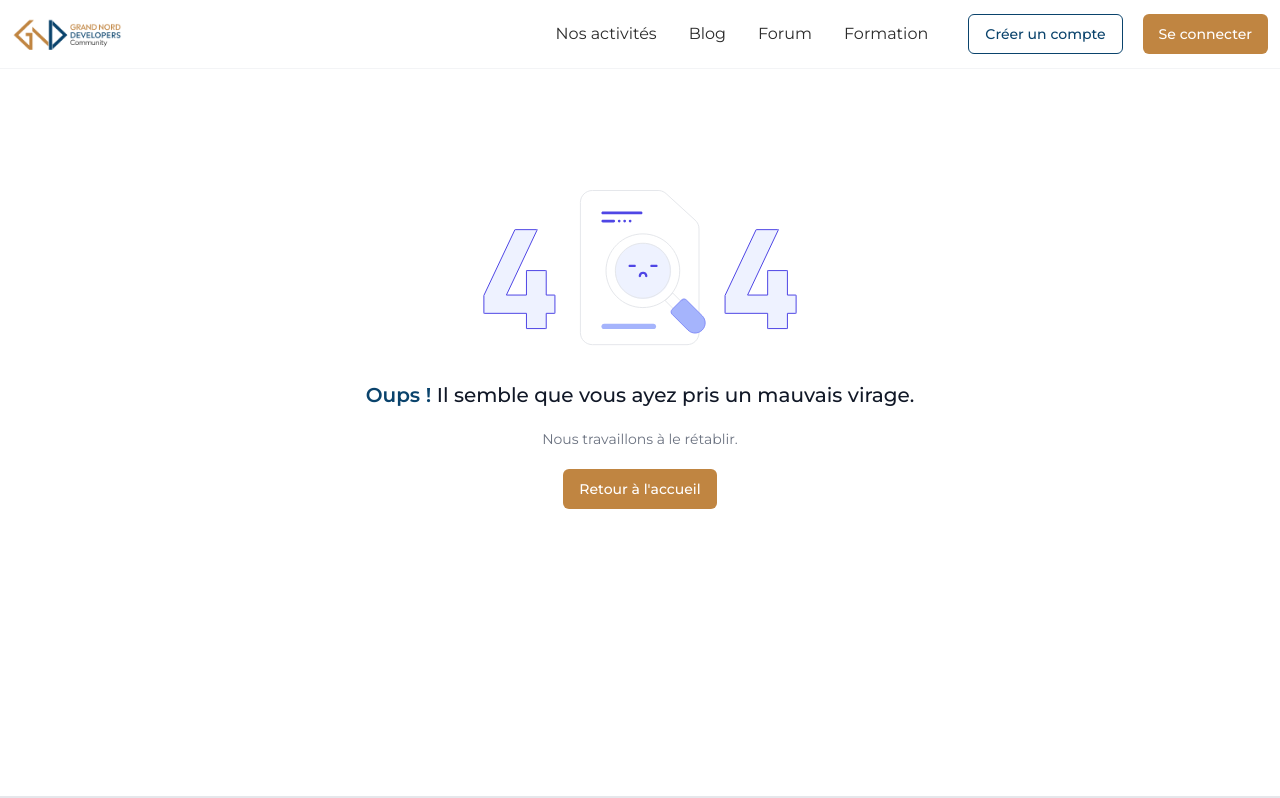
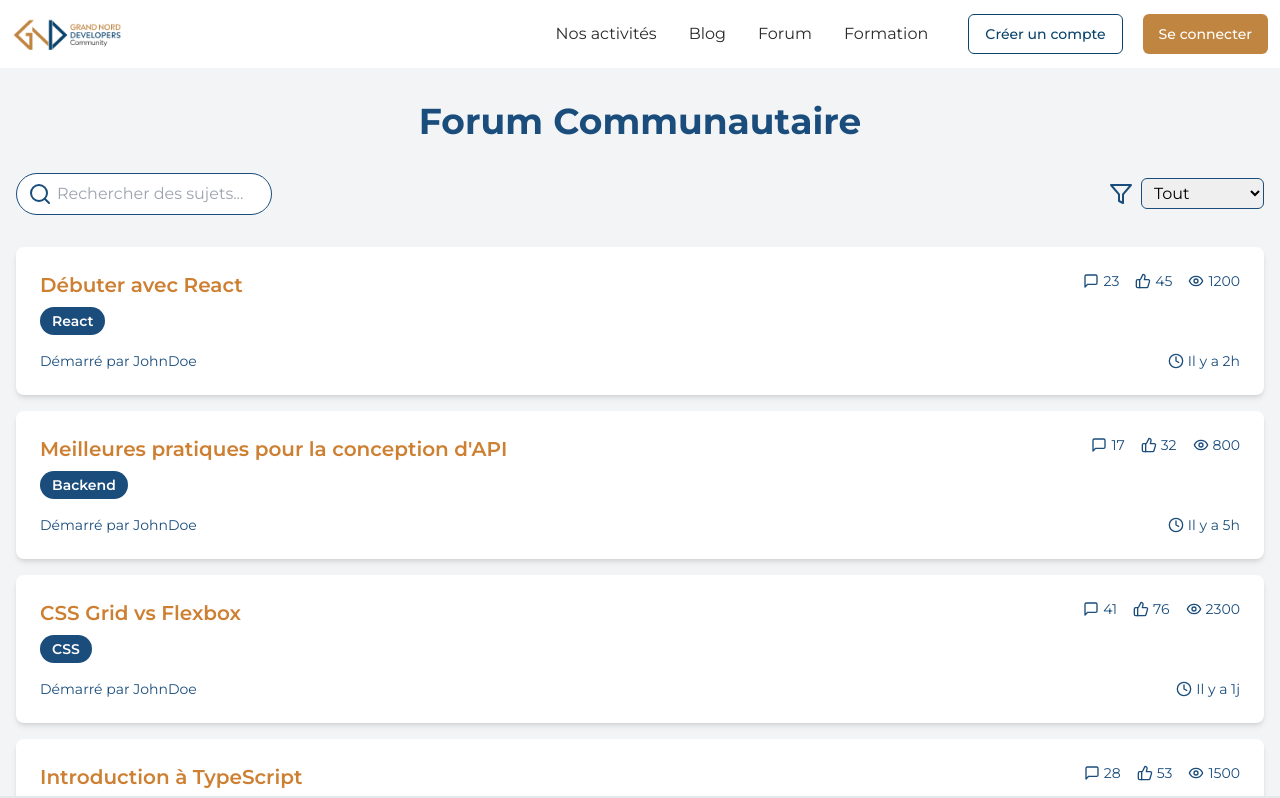
Before and after one commit to Grand-Nord-Developpers-Community/website, a Next.js app: page /forum in a window 1280 px wide. Before the commit this address had no page. Shown: the top 798 px of the page. Built offline with nearby package versions, Linux system fonts and the light colour scheme.

Commit message:
implement forum page

```diff
--- /dev/null
+++ b/app/forum/page.tsx
@@ -0,0 +1,116 @@
+'use client'
+import React, { useState, useCallback } from 'react';
+import { motion, AnimatePresence } from 'framer-motion';
+import { Search, Filter, MessageSquare, ThumbsUp, Eye, Clock } from 'lucide-react';
+
+// Données simulées pour les sujets du forum
+const forumTopics = [
+  { id: 1, title: "Débuter avec React", category: "React", replies: 23, likes: 45, views: 1200, lastActive: "Il y a 2h" },
+  { id: 2, title: "Meilleures pratiques pour la conception d'API", category: "Backend", replies: 17, likes: 32, views: 800, lastActive: "Il y a 5h" },
+  { id: 3, title: "CSS Grid vs Flexbox", category: "CSS", replies: 41, likes: 76, views: 2300, lastActive: "Il y a 1j" },
+  { id: 4, title: "Introduction à TypeScript", category: "TypeScript", replies: 28, likes: 53, views: 1500, lastActive: "Il y a 3h" },
+  { id: 5, title: "Gestion d'état avec Redux", category: "React", replies: 36, likes: 64, views: 1800, lastActive: "Il y a 4h" },
+];
+
+const ForumPage = () => {
+  const [selectedCategory, setSelectedCategory] = useState('Tout');
+  const [searchTerm, setSearchTerm] = useState('');
+  const categories = ['Tout', 'React', 'Backend', 'CSS', 'TypeScript'];
+
+  const handleCardClick = useCallback((topicId: any) => {
+    // Ici, vous pouvez ajouter la logique pour naviguer vers la page du sujet
+    console.log(`Clic sur le sujet avec l'ID : ${topicId}`);
+    // Par exemple : router.push(`/topic/${topicId}`);
+  }, []);
+
+  const filteredTopics = forumTopics
+    .filter(topic => (selectedCategory === 'Tout' || topic.category === selectedCategory))
+    .filter(topic => topic.title.toLowerCase().includes(searchTerm.toLowerCase()));
+
+  return (
+    <div className="w-full mx-auto px-4 py-8 bg-gray-100">
+      <h1 className="text-4xl font-bold mb-8 text-center text-[#1a4d7c]">Forum Communautaire</h1>
+
+      <div className="mb-8 flex flex-col sm:flex-row justify-between items-center">
+        <div className="relative mb-4 sm:mb-0 w-full sm:w-auto">
+          <input
+            type="text"
+            placeholder="Rechercher des sujets..."
+            className="w-full sm:w-64 pl-10 pr-4 py-2 border border-[#1a4d7c] rounded-full focus:outline-none focus:ring-2 focus:ring-[#cd7f32]"
+            value={searchTerm}
+            onChange={(e) => setSearchTerm(e.target.value)}
+          />
+          <Search className="absolute left-3 top-1/2 transform -translate-y-1/2 text-[#1a4d7c]" />
+        </div>
+        <div className="flex items-center space-x-2">
+          <Filter className="text-[#1a4d7c]" />
+          <select
+            value={selectedCategory}
+            onChange={(e) => setSelectedCategory(e.target.value)}
+            className="border border-[#1a4d7c] rounded-md px-2 py-1 focus:outline-none focus:ring-2 focus:ring-[#cd7f32]"
+          >
+            {categories.map((category) => (
+              <option key={category} value={category}>{category}</option>
+            ))}
+          </select>
+        </div>
+      </div>
+
+      <AnimatePresence>
+        {filteredTopics.map((topic) => (
+          <motion.div
+            key={topic.id}
+            initial={{ opacity: 0, y: 20 }}
+            animate={{ opacity: 1, y: 0 }}
+            exit={{ opacity: 0, y: -20 }}
+            transition={{ duration: 0.3 }}
+            className="bg-white rounded-lg shadow-md p-6 mb-4 hover:shadow-lg transition-shadow duration-300 cursor-pointer"
+            onClick={() => handleCardClick(topic.id)}
+          >
+            <div className="flex justify-between items-start">
+              <div>
+                <h2 className="text-xl font-semibold mb-2 text-[#cd7f32] hover:text-[#b26e2a] transition-colors duration-300">{topic.title}</h2>
+                <span className="inline-block bg-[#1a4d7c] text-white rounded-full px-3 py-1 text-sm font-semibold mr-2">{topic.category}</span>
+              </div>
+              <div className="flex items-center space-x-4 text-sm text-[#1a4d7c]">
+                <div className="flex items-center">
+                  <MessageSquare className="w-4 h-4 mr-1" />
+                  <span>{topic.replies}</span>
+                </div>
+                <div className="flex items-center">
+                  <ThumbsUp className="w-4 h-4 mr-1" />
+                  <span>{topic.likes}</span>
+                </div>
+                <div className="flex items-center">
+                  <Eye className="w-4 h-4 mr-1" />
+                  <span>{topic.views}</span>
+                </div>
+              </div>
+            </div>
+            <div className="mt-4 flex justify-between items-center text-sm text-[#1a4d7c]">
+              <span>Démarré par JohnDoe</span>
+              <div className="flex items-center">
+                <Clock className="w-4 h-4 mr-1" />
+                <span>{topic.lastActive}</span>
+              </div>
+            </div>
+          </motion.div>
+        ))}
+      </AnimatePresence>
+
+      {filteredTopics.length === 0 && (
+        <p className="text-center text-[#1a4d7c]">Aucun sujet trouvé.</p>
+      )}
+
+      {filteredTopics.length > 0 && (
+        <div className="mt-8 text-center">
+          <button className="bg-[#cd7f32] hover:bg-[#b26e2a] text-white font-bold py-2 px-4 rounded-full transition-colors duration-300">
+            Charger plus de sujets
+          </button>
+        </div>
+      )}
+    </div>
+  );
+};
+
+export default ForumPage;
--- a/package.json
+++ b/package.json
@@ -19,7 +19,7 @@
     "@tailwindcss/typography": "^0.5.15",
     "class-variance-authority": "^0.7.0",
     "clsx": "^2.1.1",
-    "framer-motion": "^11.11.8",
+    "framer-motion": "^11.11.9",
     "GNDC": "file:",
     "gray-matter": "^4.0.3",
     "lucide-react": "^0.399.0",
--- a/sections/common/Header.tsx
+++ b/sections/common/Header.tsx
@@ -37,7 +37,7 @@ function Header() {
           <nav className="flex items-center gap-8 text-black">
             <Link href={"events"}>Nos activités</Link>
             <Link href={"#"}>Blog</Link>
-            <Link href={"#"}>Forum</Link>
+            <Link href={"/forum"}>Forum</Link>
             <Link href={"#"}>Formation</Link>
           </nav>
           <Button
@@ -64,9 +64,9 @@ function Header() {
               </SheetTitle>
             </SheetHeader>
             <nav className="flex flex-col gap-4 text-primary my-4">
-              <Link href={"#"}>Nos activités</Link>
+              <Link href={"events"}>Nos activités</Link>
               <Link href={"#"}>Blog</Link>
-              <Link href={"#"}>Forum</Link>
+              <Link href={"/forum"}>Forum</Link>
               <Link href={"#"}>Formation</Link>
             </nav>
             <Separator className="my-4 bg-gray-400" />
```
Also changed, not shown: 1 other file (tests, documents, lock files or other folders).
